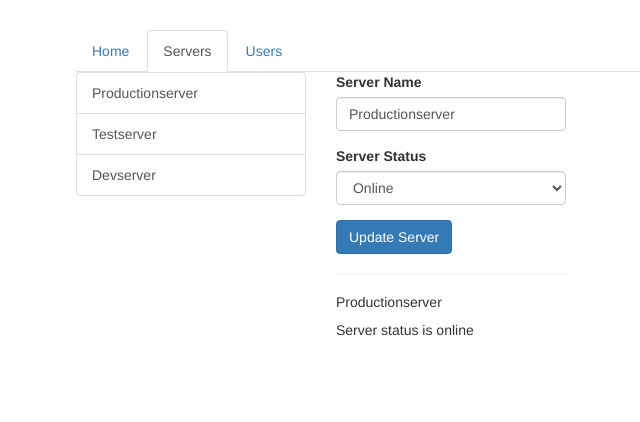
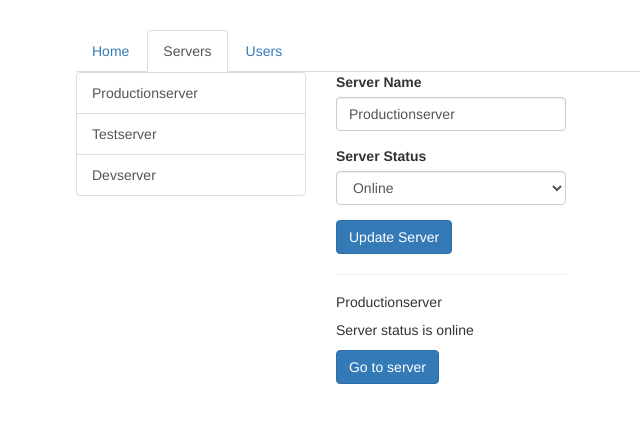
Before and after one commit to yatoker/udemy-ng6-routing, an Angular app: page /servers in a window 1280 px wide. Shown: the top 422 px of the page, without its empty margins (189-829 px from the left). Built offline with nearby package versions, Linux system fonts and the light colour scheme.

Commit message:
Navigation to a relative path.

```diff
--- a/src/app/servers/servers.component.html
+++ b/src/app/servers/servers.component.html
@@ -1,10 +1,7 @@
 <div class="row">
   <div class="col-xs-12 col-sm-4">
     <div class="list-group">
-      <a
-        href="#"
-        class="list-group-item"
-        *ngFor="let server of servers">
+      <a href="#" class="list-group-item" *ngFor="let server of servers">
         {{ server.name }}
       </a>
     </div>
@@ -13,5 +10,6 @@
     <app-edit-server></app-edit-server>
     <hr>
     <app-server></app-server>
+    <button class="btn btn-primary" (click)="onButtonClick()">Go to server</button>
   </div>
 </div>
--- a/src/app/servers/servers.component.ts
+++ b/src/app/servers/servers.component.ts
@@ -1,5 +1,6 @@
 import { Component, OnInit } from '@angular/core';
 import { ServersService } from './servers.service';
+import { Router, ActivatedRoute } from '@angular/router';
 
 @Component({
   selector: 'app-servers',
@@ -7,12 +8,21 @@ import { ServersService } from './servers.service';
   styleUrls: ['./servers.component.css']
 })
 export class ServersComponent implements OnInit {
-  private servers: {id: number, name: string, status: string}[] = [];
+  private servers: { id: number, name: string, status: string }[] = [];
 
-  constructor(private serversService: ServersService) { }
+  constructor(
+    private serversService: ServersService,
+    private router: Router,
+    private route: ActivatedRoute) { }
 
   ngOnInit() {
     this.servers = this.serversService.getServers();
   }
 
+
+  onButtonClick() {
+    //Relative path.
+    this.router.navigate(['servers'], {relativeTo: this.route});
+  }
+
 }
```
